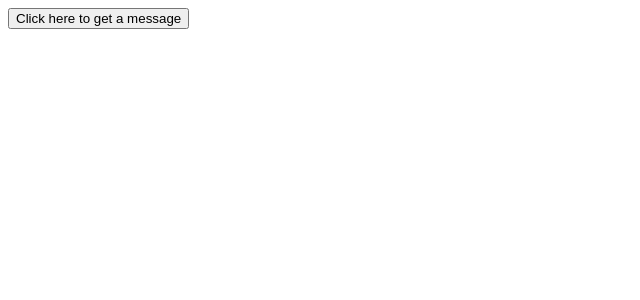
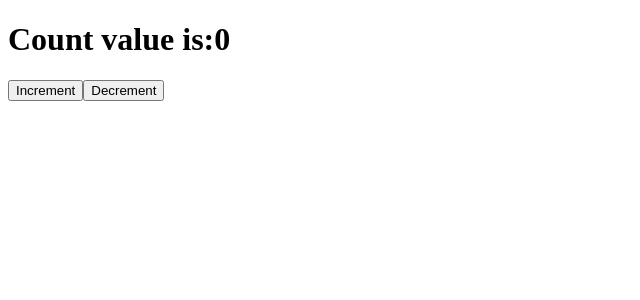
Before and after one commit to DarwinMelaya/Learnin-React, a React (Vite) app in the folder frontend/: page / in a window 1280 px wide. Shown: the top 300 px of the page, without its empty margins (0-640 px from the left). Built offline with nearby package versions, Linux system fonts and the light colour scheme.

Commit message:
State In React

```diff
--- a/frontend/src/App.jsx
+++ b/frontend/src/App.jsx
@@ -1,9 +1,9 @@
-import Message from "./components/Message";
+import Counter from "./components/Counter";
 
 function App() {
   return (
     <div className="App">
-      <Message />
+      <Counter />
     </div>
   );
 }
--- /dev/null
+++ b/frontend/src/components/Counter.jsx
@@ -0,0 +1,18 @@
+import { useState } from "react";
+
+export default function Counter() {
+  const [count, setCount] = useState(0);
+  function increment() {
+    setCount(count + 1);
+  }
+  function decrement() {
+    setCount(count - 1);
+  }
+  return (
+    <div>
+      <h1>Count value is:{count}</h1>
+      <button onClick={increment}>Increment</button>
+      <button onClick={decrement}>Decrement</button>
+    </div>
+  );
+}
```
